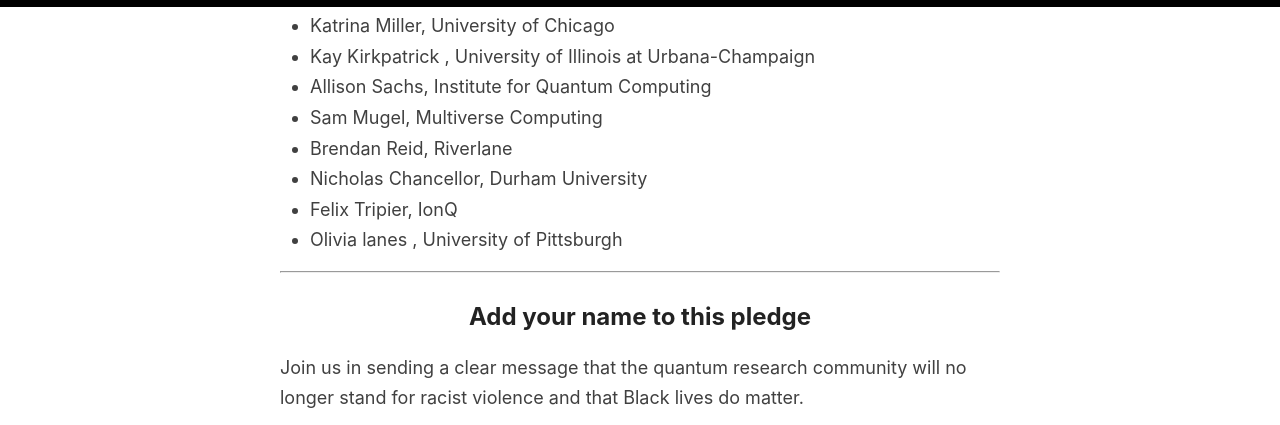
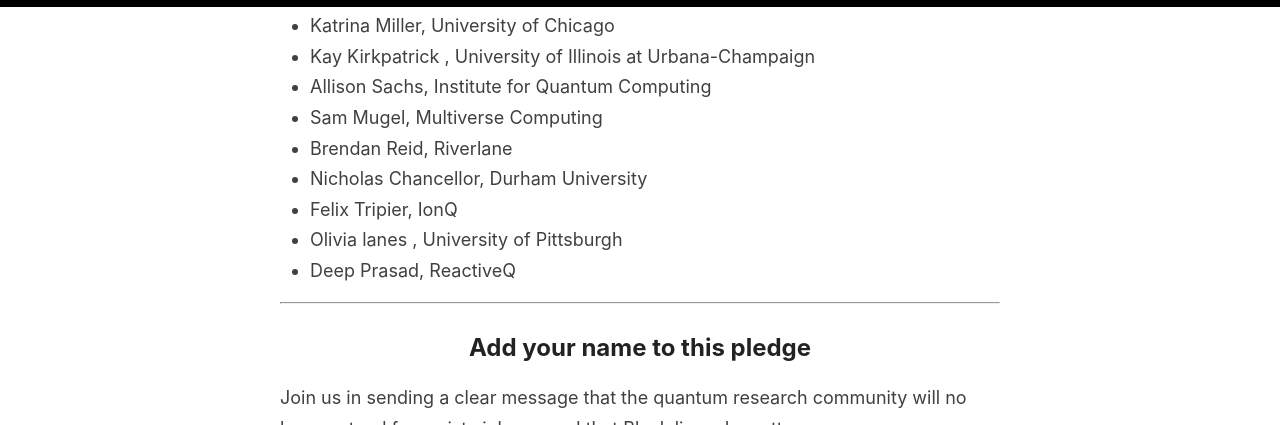
Before and after one commit to quantumforblacklives/quantumforblacklives.github.io, a Jekyll site: the page built from index.html, in a window 1280 px wide and 900 px high, scrolled down 3247 px, cut to the strip 0-425 px from the top of the window. Built offline with Jekyll 4.4.1, drawn with Linux system fonts in a browser that asks for light colours; the list of posts is cut into pages by our own code.

Commit message:
Add signature from Deep Prasad.

```diff
--- a/_includes/signatories.md
+++ b/_includes/signatories.md
@@ -8,3 +8,4 @@
 - Nicholas Chancellor, Durham University
 - Felix Tripier, IonQ
 - Olivia lanes , University of Pittsburgh
+- Deep Prasad, ReactiveQ
```
